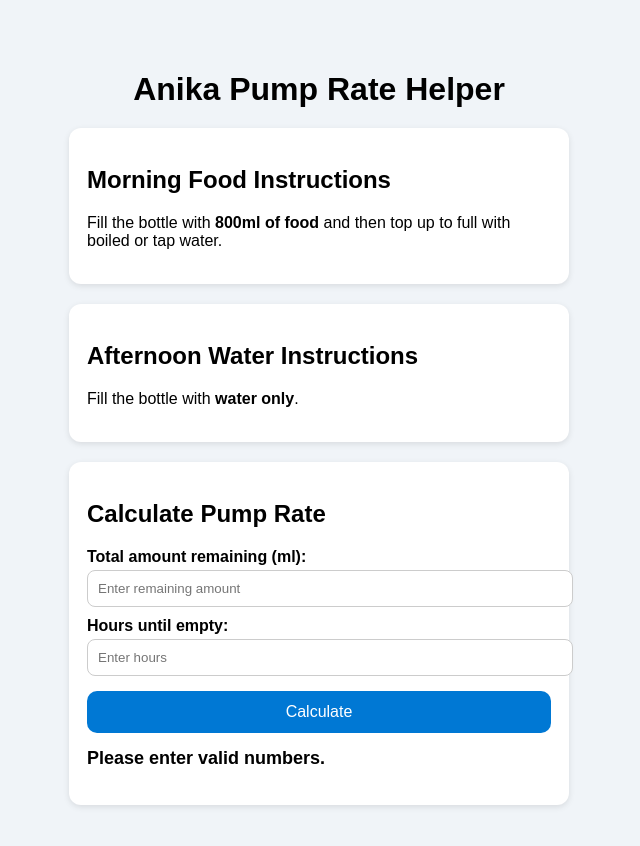
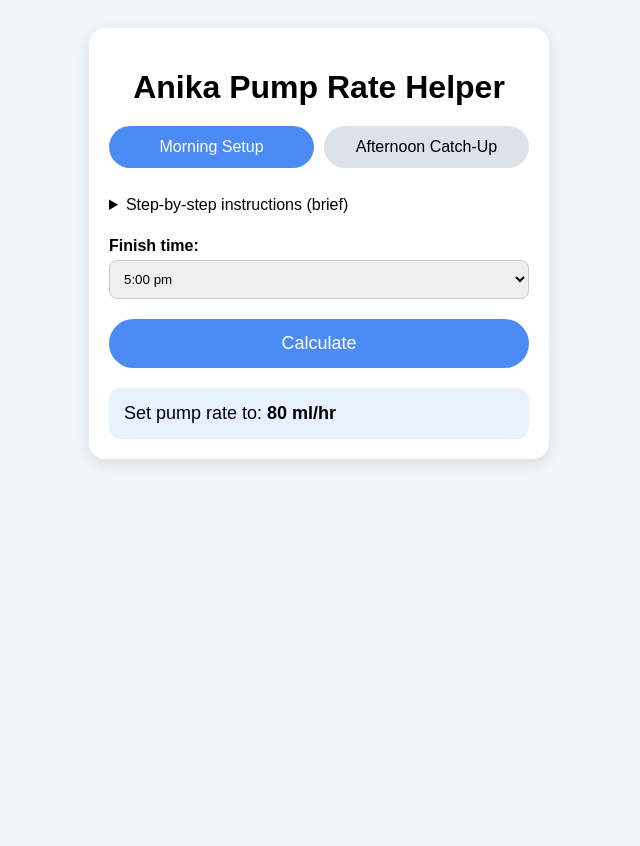
Before and after one commit to Univision28/Anika-pump-rate-helper, a plain HTML site: page index.html in a window 1280 px wide. Both pictures are taken after a click on the button "Calculate". Shown: the whole page, without its empty margins (321-961 px from the left). After the commit the page ends 800 px from the top, so only its background shows below. Drawn offline with Linux system fonts and the light colour scheme.

Commit message:
Add files via upload

```diff
--- a/index.html
+++ b/index.html
@@ -1,39 +1,50 @@
 <!DOCTYPE html>
 <html lang="en">
 <head>
-<meta charset="UTF-8">
-<meta name="viewport" content="width=device-width, initial-scale=1.0">
-<title>Anika Pump Rate Helper</title>
-<link rel="stylesheet" href="style.css">
+  <meta charset="UTF-8" />
+  <meta name="viewport" content="width=device-width, initial-scale=1.0" />
+  <title>Anika Pump Rate Helper</title>
+  <link rel="stylesheet" href="style.css" />
 </head>
 <body>
-<div class="container">
-<h1>Anika Pump Rate Helper</h1>
+  <div class="container">
+    <h1>Anika Pump Rate Helper</h1>
 
-<section class="card">
-<h2>Morning Food Instructions</h2>
-<p>Fill the bottle with <strong>800ml of food</strong> and then top up to full with boiled or tap water.</p>
-</section>
+    <div class="mode-select">
+      <button id="morningBtn" class="mode active">Morning Setup</button>
+      <button id="afternoonBtn" class="mode">Afternoon Catch‑Up</button>
+    </div>
 
-<section class="card">
-<h2>Afternoon Water Instructions</h2>
-<p>Fill the bottle with <strong>water only</strong>.</p>
-</section>
+    <div class="instructions">
+      <details>
+        <summary>Step‑by‑step instructions (brief)</summary>
+        <ul>
+          <li><strong>Morning:</strong> Fill bottle with 800 ml of food, then top up with boiled/tap water.</li>
+          <li><strong>Afternoon:</strong> Fill bottle with water only.</li>
+          <li>Enter amount already given (afternoon only).</li>
+          <li>Select finish time.</li>
+          <li>Tap "Calculate" to get pump rate.</li>
+        </ul>
+      </details>
+    </div>
 
-<section class="card">
-<h2>Calculate Pump Rate</h2>
-<label>Total amount remaining (ml):</label>
-<input type="number" id="amountInput" placeholder="Enter remaining amount">
+    <div id="afternoonInput" class="hidden">
+      <label>Amount already given (ml):</label>
+      <input id="givenInput" type="number" min="0" />
+    </div>
 
-<label>Hours until empty:</label>
-<input type="number" id="hoursInput" placeholder="Enter hours">
+    <label>Finish time:</label>
+    <select id="finishTime">
+      <option value="17">5:00 pm</option>
+      <option value="18">6:00 pm</option>
+      <option value="19">7:00 pm</option>
+    </select>
 
-<button onclick="calculateRate()">Calculate</button>
+    <button id="calcBtn" class="calculate">Calculate</button>
 
-<p id="result"></p>
-</section>
+    <div id="result" class="result hidden"></div>
+  </div>
 
-</div>
-<script src="script.js"></script>
+  <script src="script.js"></script>
 </body>
 </html>
--- a/script.js
+++ b/script.js
@@ -1,10 +1,25 @@
-function calculateRate() {
-    const amount = parseFloat(document.getElementById('amountInput').value);
-    const hours = parseFloat(document.getElementById('hoursInput').value);
-    if (!amount || !hours) {
-        document.getElementById('result').innerText = "Please enter valid numbers.";
-        return;
-    }
-    const rate = amount / hours;
-    document.getElementById('result').innerText = "Set pump rate to: " + rate.toFixed(1) + " ml/hr";
+
+let mode = "morning";
+
+document.getElementById("morningBtn").onclick = () => { mode = "morning"; toggleMode(); };
+document.getElementById("afternoonBtn").onclick = () => { mode = "afternoon"; toggleMode(); };
+
+function toggleMode() {
+  document.getElementById("morningBtn").classList.toggle("active", mode === "morning");
+  document.getElementById("afternoonBtn").classList.toggle("active", mode === "afternoon");
+  document.getElementById("afternoonInput").classList.toggle("hidden", mode !== "afternoon");
 }
+
+document.getElementById("calcBtn").onclick = () => {
+  let finish = Number(document.getElementById("finishTime").value);
+  let now = new Date();
+  let hoursLeft = finish - now.getHours();
+
+  let total = mode === "morning" ? 800 : 800 - Number(document.getElementById("givenInput").value);
+
+  let mlPerHour = Math.max(1, Math.round(total / hoursLeft));
+
+  document.getElementById("result").innerHTML =
+    `Set pump rate to: <strong>${mlPerHour} ml/hr</strong>`;
+  document.getElementById("result").classList.remove("hidden");
+};
--- a/style.css
+++ b/style.css
@@ -1,60 +1,16 @@
-body {
-  font-family: Arial, sans-serif;
-  background: #f0f4f8;
-  margin: 0;
-  padding: 0;
-}
 
-.container {
-  max-width: 500px;
-  margin: 30px auto;
-  padding: 20px;
-}
-
-h1 {
-  text-align: center;
-  margin-bottom: 20px;
-}
-
-.card {
-  background: white;
-  padding: 18px;
-  margin-bottom: 20px;
-  border-radius: 12px;
-  box-shadow: 0 2px 6px rgba(0,0,0,0.1);
-}
-
-label {
-  display: block;
-  margin-top: 10px;
-  font-weight: bold;
-}
-
-input {
-  width: 100%;
-  padding: 10px;
-  margin-top: 4px;
-  border-radius: 8px;
-  border: 1px solid #ccc;
-}
-
-button {
-  width: 100%;
-  padding: 12px;
-  margin-top: 15px;
-  border: none;
-  background: #0078d4;
-  color: white;
-  border-radius: 10px;
-  font-size: 16px;
-}
-
-button:hover {
-  background: #005fa3;
-}
-
-#result {
-  margin-top: 15px;
-  font-size: 18px;
-  font-weight: bold;
-}
+body { font-family: Arial, sans-serif; background: #f2f5f8; padding: 20px; }
+.container { max-width: 420px; margin: auto; background: white; padding: 20px;
+  border-radius: 16px; box-shadow: 0 4px 14px rgba(0,0,0,0.1); }
+h1 { text-align: center; margin-bottom: 20px; }
+.mode-select { display: flex; gap: 10px; margin-bottom: 20px; }
+.mode { flex: 1; padding: 12px; border-radius: 25px; border: none; background: #dce2e9;
+  font-size: 16px; }
+.mode.active { background: #4c8bf5; color: white; }
+.instructions summary { font-size: 16px; cursor: pointer; padding: 8px 0; }
+label { display: block; margin-top: 15px; font-weight: bold; }
+input, select { width: 100%; padding: 10px; border-radius: 8px; border: 1px solid #ccc; margin-top: 5px; }
+.calculate { width: 100%; margin-top: 20px; padding: 14px; border-radius: 25px; border: none;
+  font-size: 18px; background: #4c8bf5; color: white; }
+.result { margin-top: 20px; padding: 15px; background: #e8f1ff; border-radius: 12px; font-size: 18px; }
+.hidden { display: none; }
```
